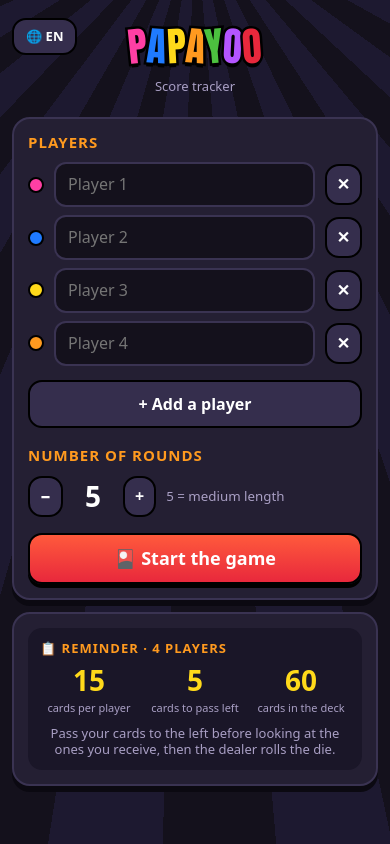
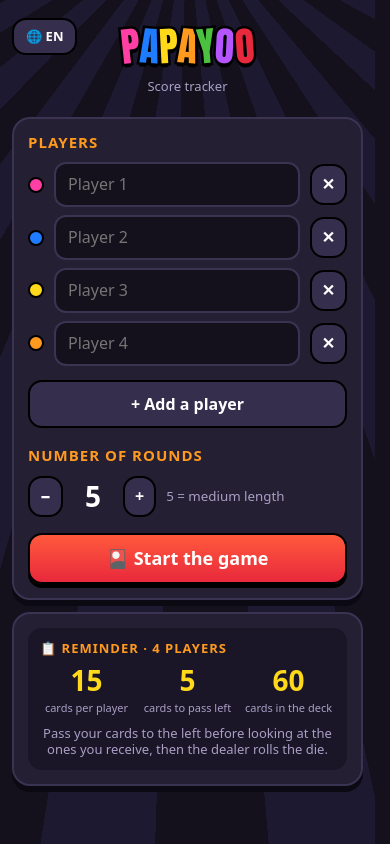
Before and after one commit to xiigle/papayoo_scoring, a plain HTML site: page index.html in a window 390 px wide. Drawn offline with Linux system fonts and the light colour scheme.

Commit message:
Update index.html

```diff
--- a/index.html
+++ b/index.html
@@ -74,6 +74,8 @@
 @keyframes pop{0%{transform:scale(.5) rotate(-25deg)}100%{transform:scale(1) rotate(0)}}
 .lg2{right:auto;left:0}
 .lgl{display:grid;gap:8px;margin:14px 0}.lo{background:#352e4d;display:flex;align-items:center;gap:12px;font-size:18px;text-align:left;box-shadow:0 4px 0 #000}.lo span{font-size:26px}.lo.on{background:linear-gradient(#ff5a3c,#e8283c)}
+html{scrollbar-gutter:stable}html.lock,html.lock body{overflow:hidden}
+.modal{overscroll-behavior:contain;touch-action:none}.sheet,.dlg{touch-action:pan-y}
 </style></head><body><div id="w"><header>
 <div class="logo" id="lg"></div><div class="sub" id="sb"></div>
 <button class="top lg2" data-a="lang" id="lb"></button><button class="top" data-a="new" id="nb" hidden></button></header><div id="app"></div></div>
@@ -212,6 +214,7 @@
 document.addEventListener('click',e=>{const c=e.target.closest('.cd');if(c){c.classList.toggle('on');const t=cs();$('#ctt').textContent=t+' pt'+(t>1?'s':'')}});
 document.addEventListener('click',e=>{const k=e.target.closest('[data-k]');if(k)keypad(+k.dataset.s)});
 document.addEventListener('focusin',e=>{if(e.target.dataset.s!==undefined){if(e.target.readOnly)e.target.blur();else e.target.select()}});
+new MutationObserver(()=>document.documentElement.classList.toggle('lock',!!document.querySelector('.modal'))).observe(document.body,{childList:true});
 document.addEventListener('contextmenu',e=>{if(!e.target.closest('input:not([readonly])'))e.preventDefault()});
 document.addEventListener('selectstart',e=>{if(!e.target.closest?.('input:not([readonly])'))e.preventDefault()});
 render();
```
